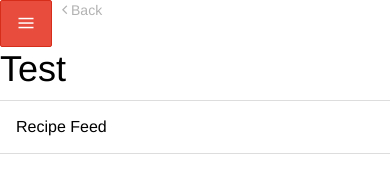
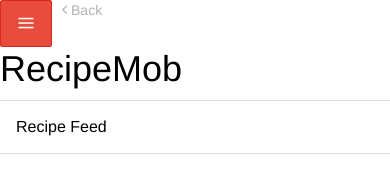
Before and after one commit to sb8244/mealmob, a website: page www/index.html in a window 390 px wide. Drawn offline with Linux system fonts and the light colour scheme; some packages are replaced by stand-ins of ours; files that its build step writes are made by us from their sources; files whose address does not match are found by name.

Commit message:
Going with name RecipeMob for now

```diff
--- a/www/index.html
+++ b/www/index.html
@@ -52,7 +52,7 @@
         <!-- Left Side Bar -->
         <ion-side-menu side="right">
           <ion-header-bar class="bar-light">
-            <h1 class="title">Test</h1>
+            <h1 class="title">RecipeMob</h1>
           </ion-header-bar>
 
           <ion-content>
```
Also changed, not shown: www/templates/index.html (+1 -1 lines).
